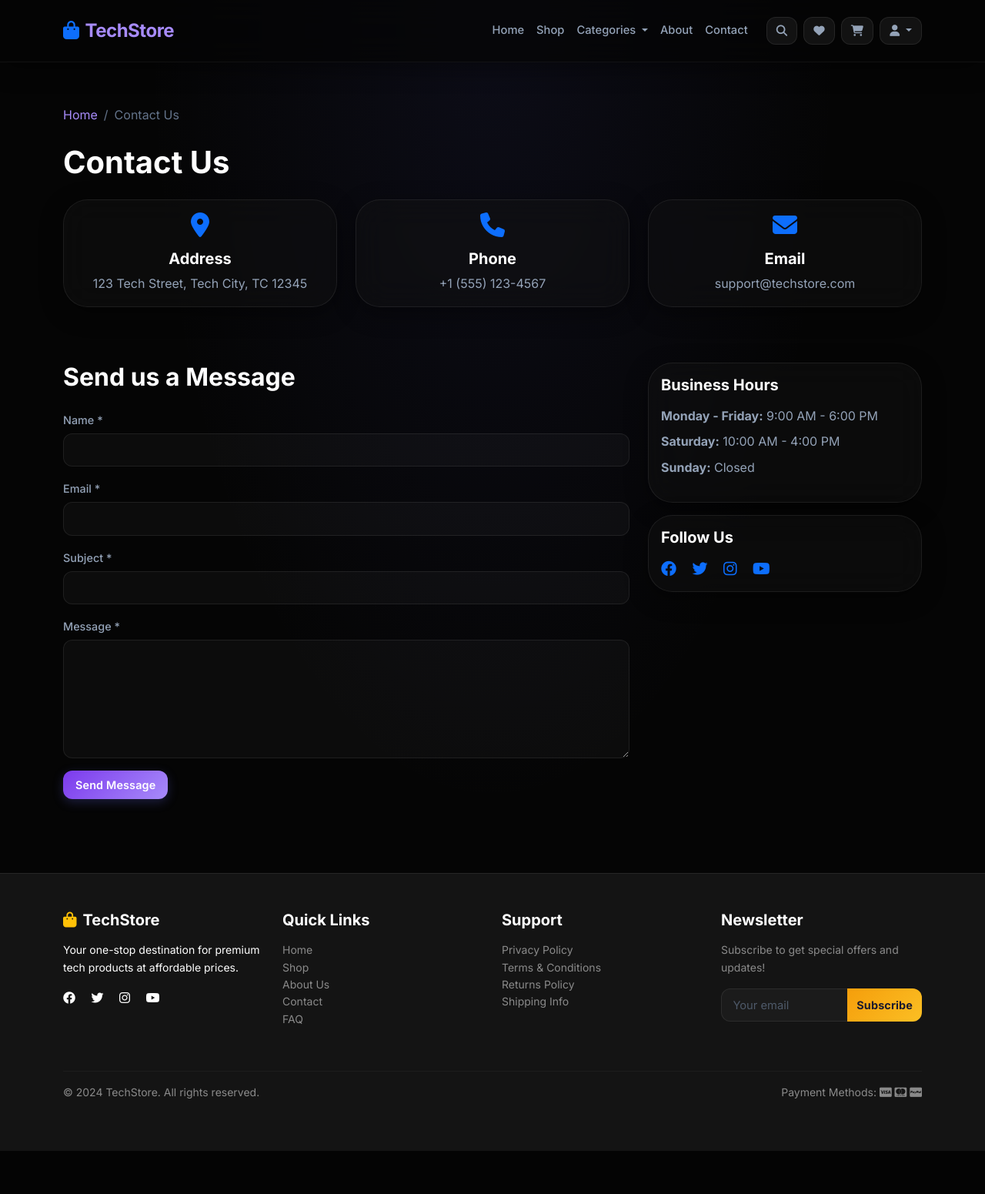
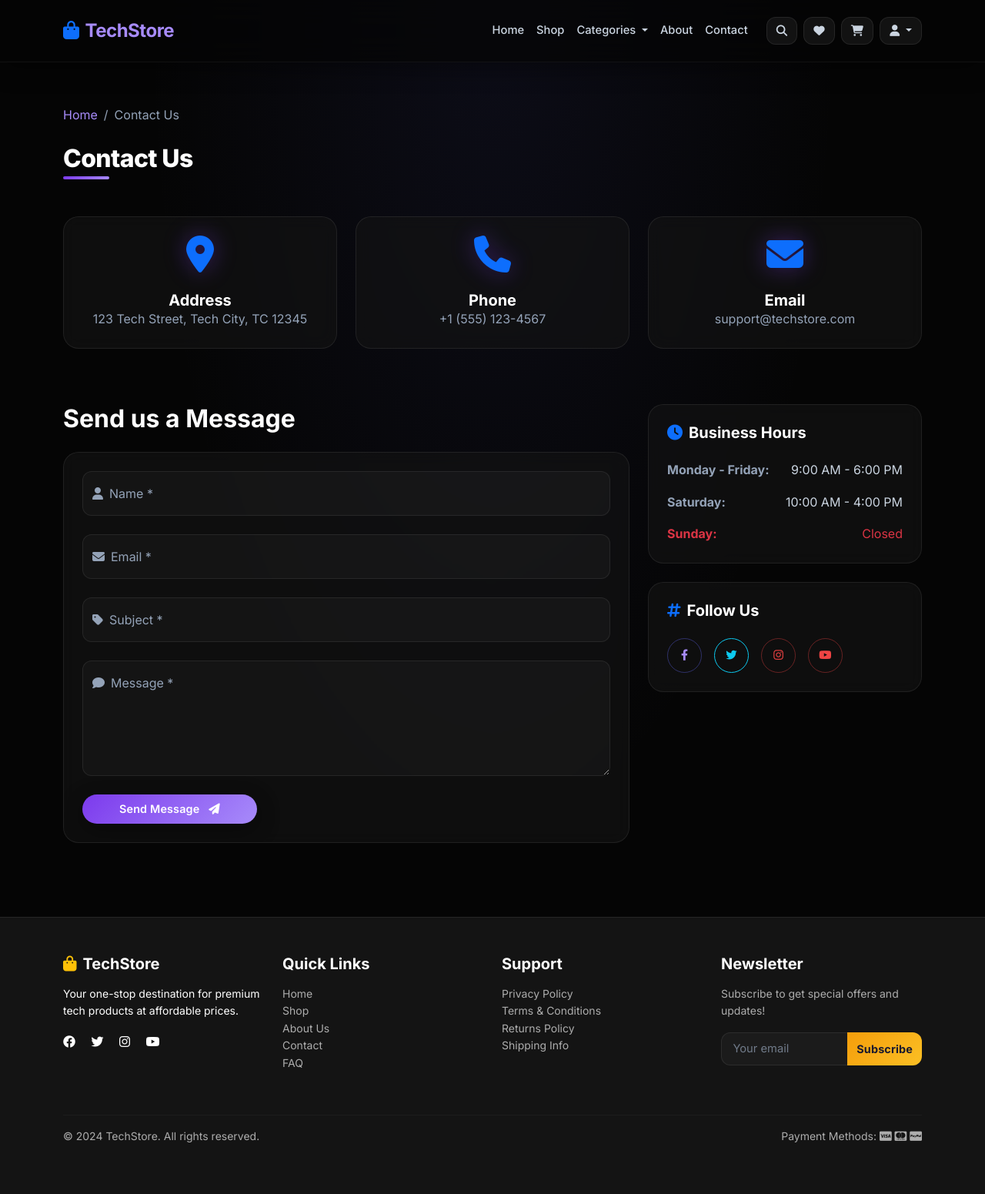
Before and after one commit to aliikram12/e-comrece, a PHP site: page /pages/contact.php in a window 1280 px wide. Shown: the whole page at 77% size. Before the commit the page ends 1495 px from the top, so only its background shows below. Run offline with PHP 8.4, Linux system fonts and the light colour scheme; data that the repository does not hold is empty.

```diff
--- a/assets/css/style.css
+++ b/assets/css/style.css
@@ -29,10 +29,10 @@
     --bg-input: rgba(255, 255, 255, 0.03);
     --bg-hover: rgba(124, 58, 237, 0.1);
 
-    /* Text */
-    --text-primary: #f8fafc; /* Crisp, cool white */
-    --text-secondary: #94a3b8; /* Cool slate gray for readability */
-    --text-muted: #64748b;
+    /* Text — Improved Contrast (WCAG AA compliant) */
+    --text-primary: #f1f5f9; /* Crisp, cool white */
+    --text-secondary: #cbd5e1; /* Brighter slate for readability — 7.5:1 contrast */
+    --text-muted: #94a3b8; /* Lighter muted for better contrast — 5.2:1 */
     --text-heading: #ffffff;
 
     /* Borders */
@@ -197,47 +197,56 @@ h1, h2, h3, h4, h5, h6 {
 }
 
 .text-white-50 {
-    color: rgba(255, 255, 255, 0.5) !important;
-}
-
-/* ===================================================================
-   Hero Section - Ultra Premium Look
+    color: rgba(255, 255, 255, 0.65) !important; /* Improved from 0.5 for better readability */
+}
+
+/* ===================================================================
+   Hero Section - Ultra Premium Look (80vh Fixed Height)
    =================================================================== */
 .hero {
     position: relative;
     overflow: hidden;
-    background: var(--bg-body);
-    color: var(--text-heading);
-    padding: 120px 0;
-    text-align: center;
-    margin-bottom: 60px;
+    background-color: var(--bg-body);
+    background-image: url('https://cdn.pixabay.com/photo/2015/01/08/18/29/entrepreneur-593358_1280.jpg');
+    background-size: cover;
+    background-position: center;
+    background-attachment: fixed; /* Parallax effect */
+    color: var(--text-heading);
+    height: 80vh;
     min-height: 600px;
     display: flex;
     align-items: center;
-}
-
+    margin-bottom: 60px;
+}
+
+/* Professional Dark Overlay for Readability */
 .hero::before {
     content: '';
     position: absolute;
     inset: 0;
-    background:
-        radial-gradient(circle at 15% 50%, rgba(124, 58, 237, 0.15), transparent 25%),
-        radial-gradient(circle at 85% 30%, rgba(56, 189, 248, 0.1), transparent 25%);
+    background: linear-gradient(
+        to right,
+        rgba(5, 5, 5, 0.95) 0%,
+        rgba(5, 5, 5, 0.8) 50%,
+        rgba(5, 5, 5, 0.6) 100%
+    );
     z-index: 1;
-    animation: floatBubbles 15s ease-in-out infinite alternate;
-}
-
+}
+
+/* Subtle accent glow */
 .hero::after {
     content: '';
     position: absolute;
-    left: 50%;
+    left: 20%;
     top: 50%;
-    width: 500px;
-    height: 500px;
-    background: radial-gradient(circle, rgba(124, 58, 237, 0.1), transparent 60%);
-    filter: blur(60px);
+    width: 60vw;
+    height: 60vw;
+    max-width: 800px;
+    max-height: 800px;
+    background: radial-gradient(circle, rgba(124, 58, 237, 0.08), transparent 70%);
     transform: translate(-50%, -50%);
     z-index: 1;
+    pointer-events: none;
 }
 
 .hero .container {
@@ -482,6 +491,64 @@ h1, h2, h3, h4, h5, h6 {
     padding: 10px 8px;
     font-size: 0.85rem;
     border-radius: var(--radius-sm);
+}
+
+/* ===================================================================
+   Typography Enhancements & Section Titles
+   =================================================================== */
+.section-title {
+    position: relative;
+    display: inline-block;
+    font-size: 2.2rem;
+    font-weight: 800;
+    margin-bottom: 2rem;
+    padding-bottom: 0.5rem;
+    color: var(--text-heading);
+    letter-spacing: -0.02em;
+}
+
+.section-title::after {
+    content: '';
+    position: absolute;
+    left: 0;
+    bottom: 0;
+    width: 60px;
+    height: 4px;
+    background: var(--gradient-primary);
+    border-radius: 2px;
+}
+
+/* ===================================================================
+   Promo Cards
+   =================================================================== */
+.promo-card {
+    background: var(--bg-card);
+    border: 1px solid var(--border-color);
+    border-radius: var(--radius-lg);
+    transition: all var(--transition);
+    overflow: hidden;
+    position: relative;
+    backdrop-filter: blur(10px);
+    -webkit-backdrop-filter: blur(10px);
+}
+
+.promo-card:hover {
+    transform: translateY(-5px);
+    box-shadow: var(--shadow-card);
+    border-color: rgba(124, 58, 237, 0.3);
+}
+
+.promo-card::before {
+    content: '';
+    position: absolute;
+    top: 0; left: 0; right: 0; height: 3px;
+    background: var(--gradient-primary);
+    opacity: 0;
+    transition: opacity var(--transition);
+}
+
+.promo-card:hover::before {
+    opacity: 1;
 }
 
 /* ===================================================================
--- a/includes/config.php
+++ b/includes/config.php
@@ -7,8 +7,22 @@ define('DB_NAME', 'techstore');
 
 // Site Configuration
 define('SITE_NAME', 'TechStore');
-define('SITE_URL', 'http://localhost/e-comrece/');
-define('ADMIN_URL', 'http://localhost/e-comrece/admin/');
+
+// Dynamic SITE_URL detection — makes the project fully portable
+// Works regardless of folder name, location, or server configuration
+$_protocol = (!empty($_SERVER['HTTPS']) && $_SERVER['HTTPS'] !== 'off') ? 'https' : 'http';
+$_host = $_SERVER['HTTP_HOST'] ?? 'localhost';
+// Detect the project root from the current script path
+$_scriptDir = str_replace('\\', '/', dirname($_SERVER['SCRIPT_NAME']));
+// Walk up from subdirectories (pages/, admin/, api/) to find the project root
+// The project root contains includes/config.php — we know __DIR__ points to includes/
+$_projectRoot = str_replace('\\', '/', dirname(__DIR__));
+$_docRoot = str_replace('\\', '/', $_SERVER['DOCUMENT_ROOT']);
+$_basePath = str_replace($_docRoot, '', $_projectRoot);
+$_basePath = '/' . trim($_basePath, '/') . '/';
+
+define('SITE_URL', $_protocol . '://' . $_host . $_basePath);
+define('ADMIN_URL', SITE_URL . 'admin/');
 
 // Pagination
 define('ITEMS_PER_PAGE', 12);
--- a/pages/contact.php
+++ b/pages/contact.php
@@ -30,33 +30,33 @@ include '../includes/header.php';
         </ol>
     </nav>
 
-    <h1 class="mb-4">Contact Us</h1>
+    <h1 class="section-title mb-5">Contact Us</h1>
 
     <div class="row mb-5">
         <div class="col-md-4 mb-4">
-            <div class="card border-0 shadow-sm text-center">
+            <div class="promo-card text-center p-4 h-100">
                 <div class="card-body">
-                    <i class="fas fa-map-marker-alt fa-2x text-primary mb-3"></i>
-                    <h5 class="card-title">Address</h5>
-                    <p class="card-text">123 Tech Street, Tech City, TC 12345</p>
+                    <i class="fas fa-map-marker-alt fa-3x text-primary mb-4" style="filter: drop-shadow(0 0 15px rgba(124, 58, 237, 0.4));"></i>
+                    <h5 class="card-title fw-bold text-heading">Address</h5>
+                    <p class="card-text text-secondary">123 Tech Street, Tech City, TC 12345</p>
                 </div>
             </div>
         </div>
         <div class="col-md-4 mb-4">
-            <div class="card border-0 shadow-sm text-center">
+            <div class="promo-card text-center p-4 h-100">
                 <div class="card-body">
-                    <i class="fas fa-phone fa-2x text-primary mb-3"></i>
-                    <h5 class="card-title">Phone</h5>
-                    <p class="card-text">+1 (555) 123-4567</p>
+                    <i class="fas fa-phone fa-3x text-primary mb-4" style="filter: drop-shadow(0 0 15px rgba(124, 58, 237, 0.4));"></i>
+                    <h5 class="card-title fw-bold text-heading">Phone</h5>
+                    <p class="card-text text-secondary">+1 (555) 123-4567</p>
                 </div>
             </div>
         </div>
         <div class="col-md-4 mb-4">
-            <div class="card border-0 shadow-sm text-center">
+            <div class="promo-card text-center p-4 h-100">
                 <div class="card-body">
-                    <i class="fas fa-envelope fa-2x text-primary mb-3"></i>
-                    <h5 class="card-title">Email</h5>
-                    <p class="card-text">support@techstore.com</p>
+                    <i class="fas fa-envelope fa-3x text-primary mb-4" style="filter: drop-shadow(0 0 15px rgba(124, 58, 237, 0.4));"></i>
+                    <h5 class="card-title fw-bold text-heading">Email</h5>
+                    <p class="card-text text-secondary">support@techstore.com</p>
                 </div>
             </div>
         </div>
@@ -65,58 +65,62 @@ include '../includes/header.php';
     <div class="row">
         <div class="col-lg-8">
             <?php if ($message_sent): ?>
-            <div class="alert alert-success mb-4">
+            <div class="alert alert-success mb-4" style="background: rgba(16, 185, 129, 0.1); border-color: rgba(16, 185, 129, 0.3); color: #6ee7b7;">
                 <i class="fas fa-check-circle me-2"></i>Thank you! Your message has been sent successfully. We'll get back to you soon.
             </div>
             <?php endif; ?>
 
-            <h2 class="mb-4">Send us a Message</h2>
+            <h2 class="mb-4 text-heading">Send us a Message</h2>
 
+            <div class="promo-card p-4">
                 <form method="POST" class="needs-validation">
-                <div class="mb-3">
-                    <label class="form-label">Name *</label>
-                    <input type="text" class="form-control" name="name" required>
+                    <div class="form-floating mb-4">
+                        <input type="text" class="form-control" id="name" name="name" placeholder="Your Name" required>
+                        <label for="name"><i class="fas fa-user me-2 text-muted"></i>Name *</label>
                     </div>
 
-                <div class="mb-3">
-                    <label class="form-label">Email *</label>
-                    <input type="email" class="form-control" name="email" required>
+                    <div class="form-floating mb-4">
+                        <input type="email" class="form-control" id="email" name="email" placeholder="name@example.com" required>
+                        <label for="email"><i class="fas fa-envelope me-2 text-muted"></i>Email *</label>
                     </div>
 
-                <div class="mb-3">
-                    <label class="form-label">Subject *</label>
-                    <input type="text" class="form-control" name="subject" required>
+                    <div class="form-floating mb-4">
+                        <input type="text" class="form-control" id="subject" name="subject" placeholder="Subject" required>
+                        <label for="subject"><i class="fas fa-tag me-2 text-muted"></i>Subject *</label>
                     </div>
 
-                <div class="mb-3">
-                    <label class="form-label">Message *</label>
-                    <textarea class="form-control" name="message" rows="6" required></textarea>
+                    <div class="form-floating mb-4">
+                        <textarea class="form-control" id="message" name="message" placeholder="Message" style="height: 150px" required></textarea>
+                        <label for="message"><i class="fas fa-comment me-2 text-muted"></i>Message *</label>
                     </div>
 
-                <button type="submit" class="btn btn-primary btn-lg">Send Message</button>
+                    <button type="submit" class="btn btn-primary btn-lg rounded-pill px-5 shadow-sm">
+                        Send Message <i class="fas fa-paper-plane ms-2"></i>
+                    </button>
                 </form>
+            </div>
         </div>
 
         <div class="col-lg-4">
-            <div class="card border-0 shadow-sm">
+            <div class="promo-card p-4">
                 <div class="card-body">
-                    <h5 class="card-title mb-3">Business Hours</h5>
-                    <ul class="list-unstyled">
-                        <li class="mb-2"><strong>Monday - Friday:</strong> 9:00 AM - 6:00 PM</li>
-                        <li class="mb-2"><strong>Saturday:</strong> 10:00 AM - 4:00 PM</li>
-                        <li class="mb-2"><strong>Sunday:</strong> Closed</li>
+                    <h5 class="card-title mb-4 fw-bold text-heading"><i class="fas fa-clock text-primary me-2"></i>Business Hours</h5>
+                    <ul class="list-unstyled mb-0">
+                        <li class="mb-3 d-flex justify-content-between"><strong class="text-secondary">Monday - Friday:</strong> <span>9:00 AM - 6:00 PM</span></li>
+                        <li class="mb-3 d-flex justify-content-between"><strong class="text-secondary">Saturday:</strong> <span>10:00 AM - 4:00 PM</span></li>
+                        <li class="mb-0 d-flex justify-content-between"><strong class="text-danger">Sunday:</strong> <span class="text-danger">Closed</span></li>
                     </ul>
                 </div>
             </div>
 
-            <div class="card border-0 shadow-sm mt-3">
+            <div class="promo-card p-4 mt-4">
                 <div class="card-body">
-                    <h5 class="card-title mb-3">Follow Us</h5>
-                    <div class="social-links">
-                        <a href="#" class="text-primary me-3"><i class="fab fa-facebook fa-lg"></i></a>
-                        <a href="#" class="text-primary me-3"><i class="fab fa-twitter fa-lg"></i></a>
-                        <a href="#" class="text-primary me-3"><i class="fab fa-instagram fa-lg"></i></a>
-                        <a href="#" class="text-primary"><i class="fab fa-youtube fa-lg"></i></a>
+                    <h5 class="card-title mb-4 fw-bold text-heading"><i class="fas fa-hashtag text-primary me-2"></i>Follow Us</h5>
+                    <div class="social-links d-flex gap-3">
+                        <a href="#" class="btn btn-outline-primary rounded-circle" style="width: 45px; height: 45px; display: flex; align-items: center; justify-content: center;"><i class="fab fa-facebook-f"></i></a>
+                        <a href="#" class="btn btn-outline-info rounded-circle" style="width: 45px; height: 45px; display: flex; align-items: center; justify-content: center;"><i class="fab fa-twitter"></i></a>
+                        <a href="#" class="btn btn-outline-danger rounded-circle" style="width: 45px; height: 45px; display: flex; align-items: center; justify-content: center;"><i class="fab fa-instagram"></i></a>
+                        <a href="#" class="btn btn-outline-danger rounded-circle" style="width: 45px; height: 45px; display: flex; align-items: center; justify-content: center;"><i class="fab fa-youtube"></i></a>
                     </div>
                 </div>
             </div>
```
Also changed, not shown: index.php (+26 -22 lines), pages/about.php (+26 -26 lines), pages/shop.php (+8 -4 lines). Lines whose indentation alone changed are shown as unchanged.
